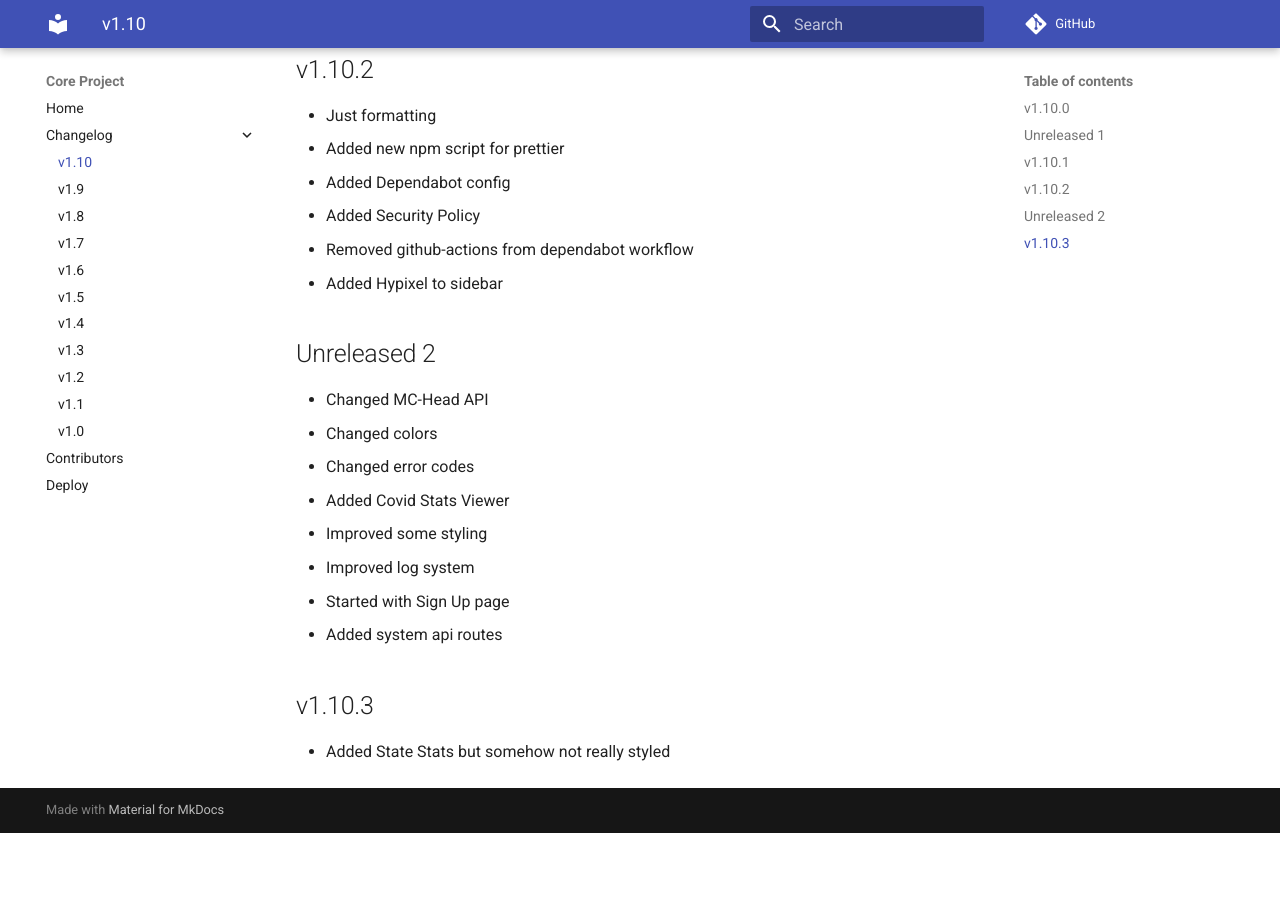
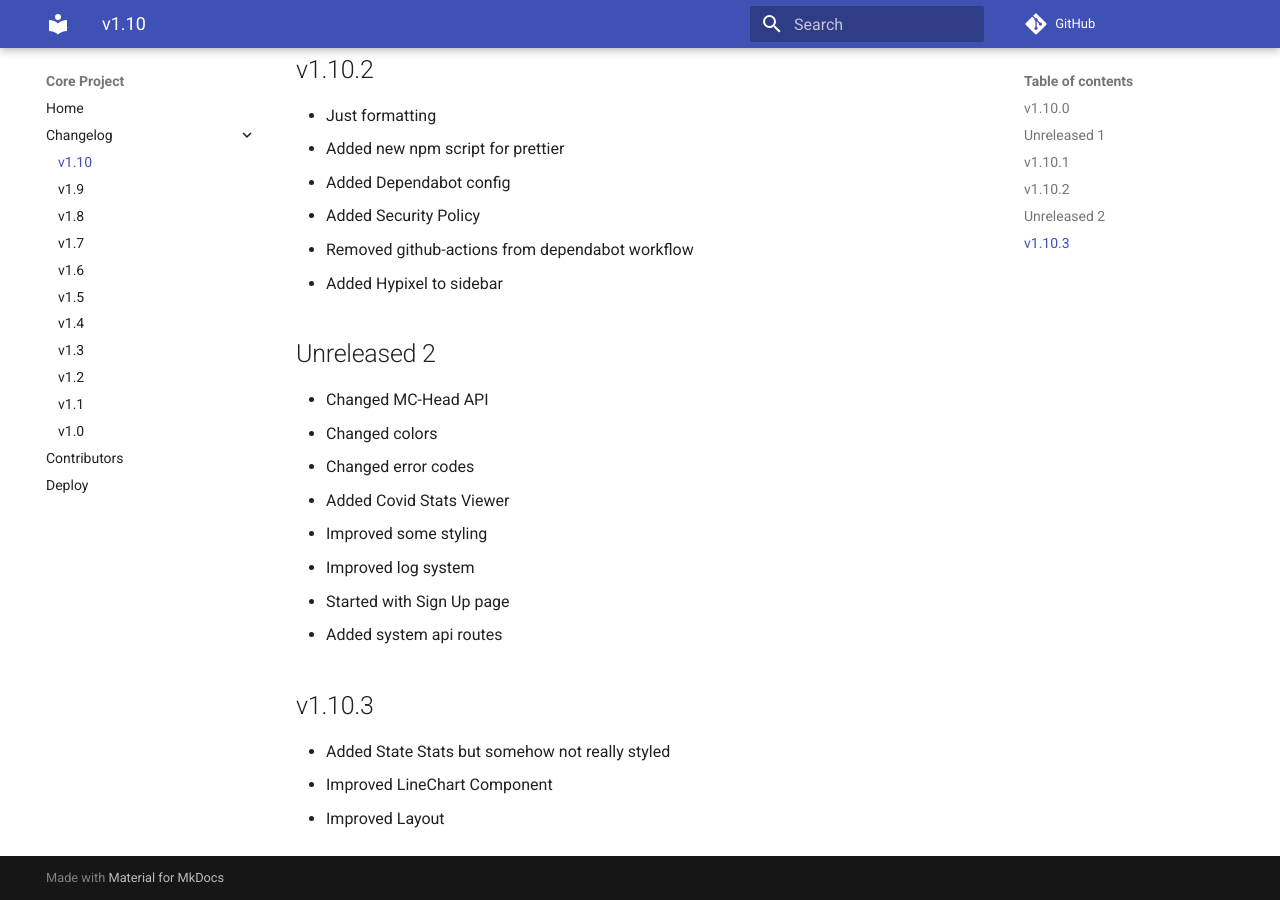
Before and after one commit to feluxerich/core, an MkDocs documentation site: the page built from docs/docs/changelog/v1.10.md, in a window 1280 px wide and 900 px high, scrolled down 713 px. Built offline with MkDocs 1.6.1 and Material for MkDocs 9.7.7, drawn with Linux system fonts in a browser that asks for light colours; comment, search, counter and statistics services are not loaded; before the commit the page ends 1546 px from its top, so only the background shows below that.

Commit message:
pushed docs changes

```diff
--- a/docs/docs/changelog/v1.10.md
+++ b/docs/docs/changelog/v1.10.md
@@ -42,3 +42,5 @@
 ## v1.10.3
 
 - Added State Stats but somehow not really styled
+- Improved LineChart Component
+- Improved Layout
```
